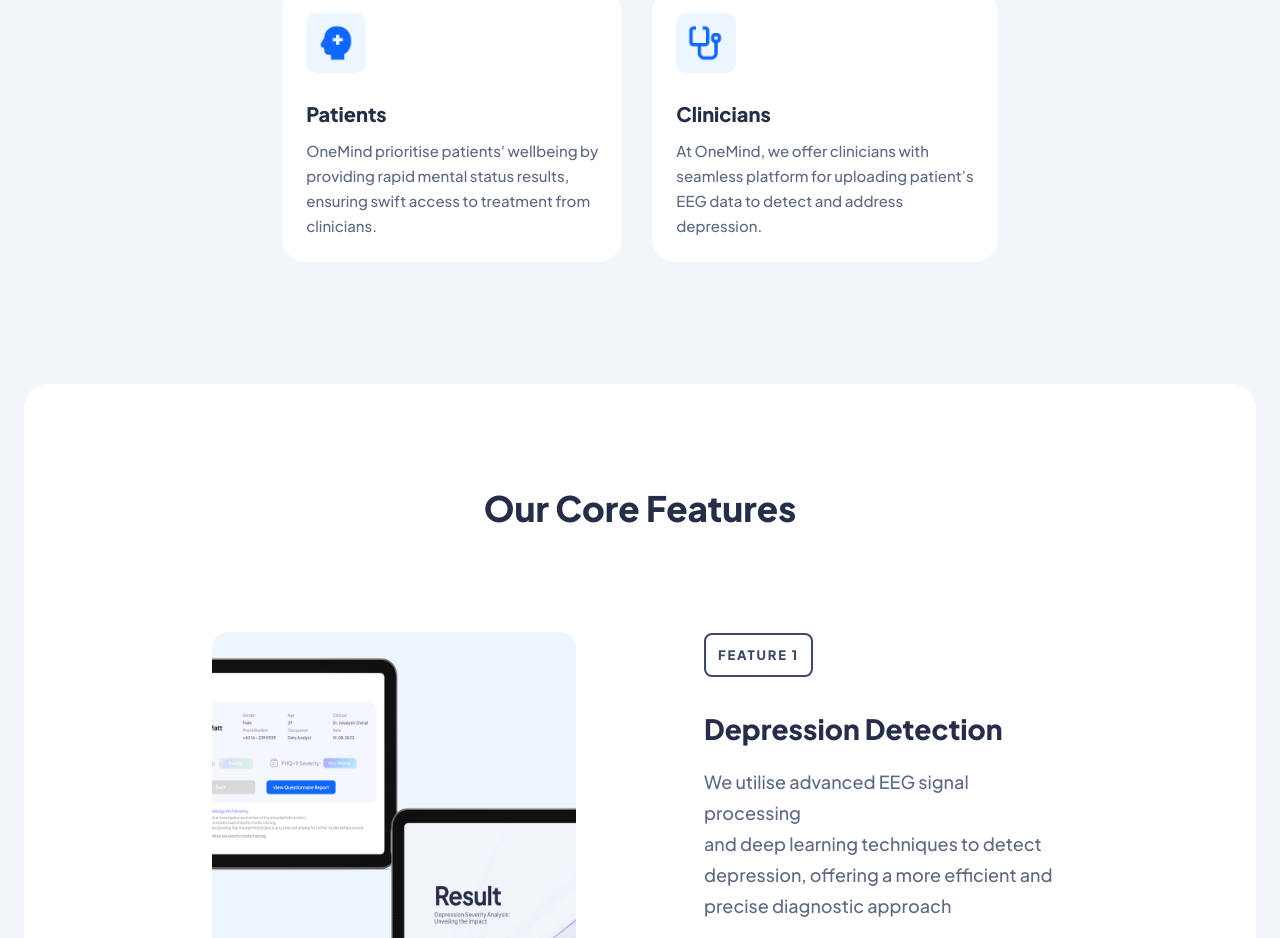
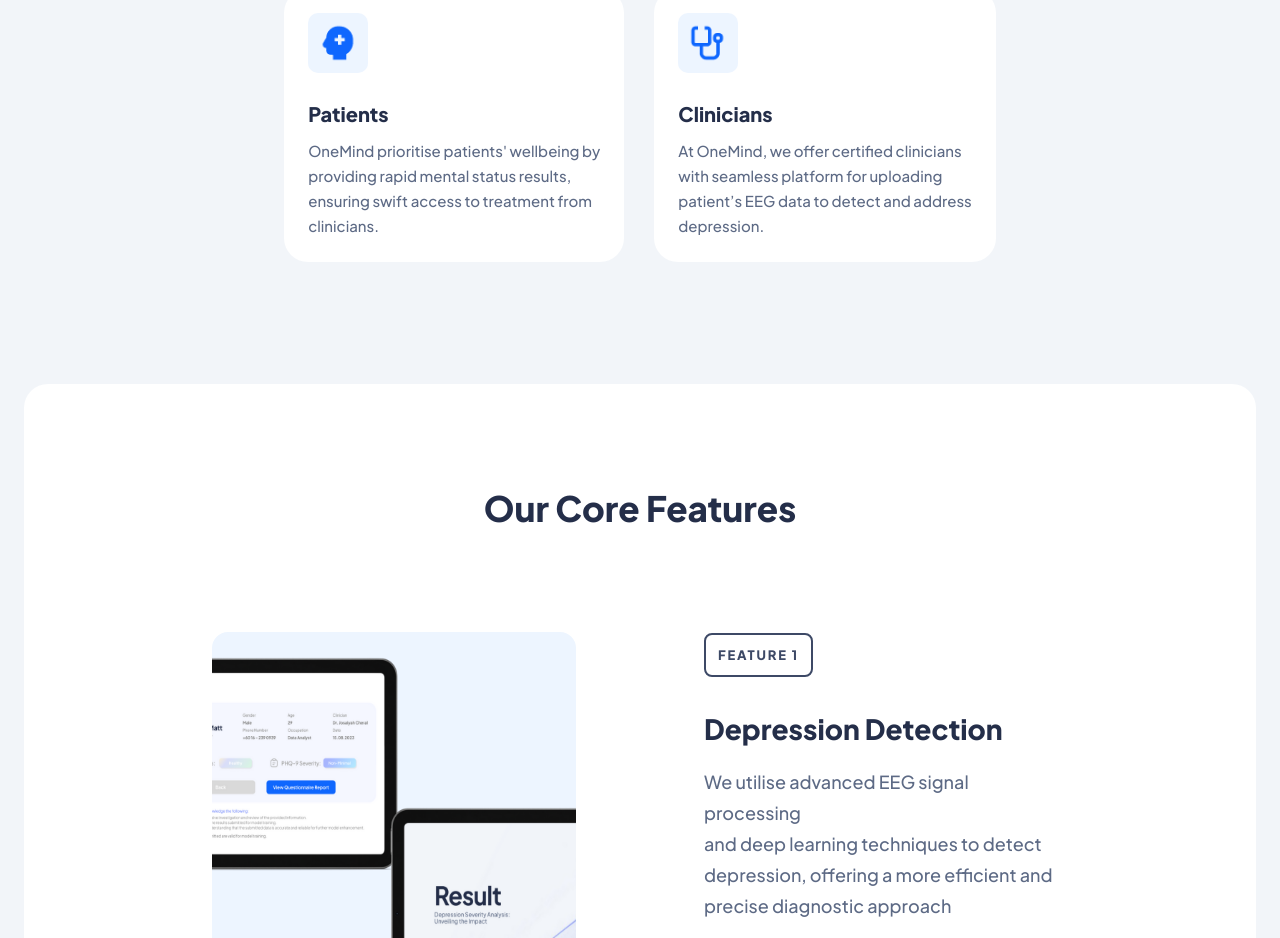
Before and after one commit to yeeshuen02/one-mind, a React (Create React App) app: page / in a window 1280 px wide. Shown: the part 2220-3158 px from the top of the page. Built offline with nearby package versions, Linux system fonts and the light colour scheme; no server answers.

Commit message:
edited landing page

```diff
--- a/src/scenes/Landing/LandingPage.jsx
+++ b/src/scenes/Landing/LandingPage.jsx
@@ -274,7 +274,7 @@ const LandingPage = () => {
 
                                                 <div className="services-entities-des">
                                                     <p className="entities-heading"> Clinicians </p>
-                                                    <p className="entities-des"> At OneMind, we offer clinicians with <br/> seamless platform for uploading patient’s <br/> EEG data to detect and address <br/> depression. </p>
+                                                    <p className="entities-des"> At OneMind, we offer certified clinicians <br/> with seamless platform for uploading <br/> patient’s EEG data to detect and address <br/> depression. </p>
                                                 </div>
                                             </div>
                                         </div>
```
